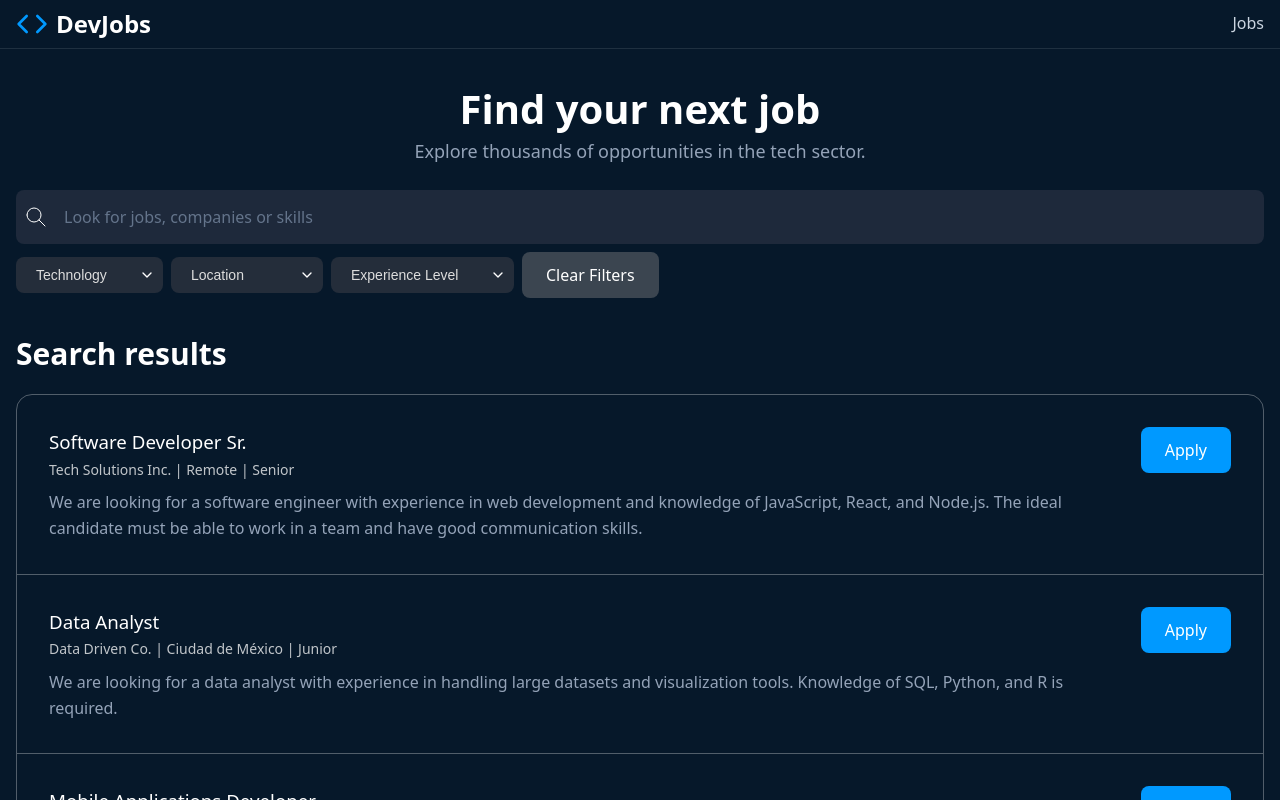
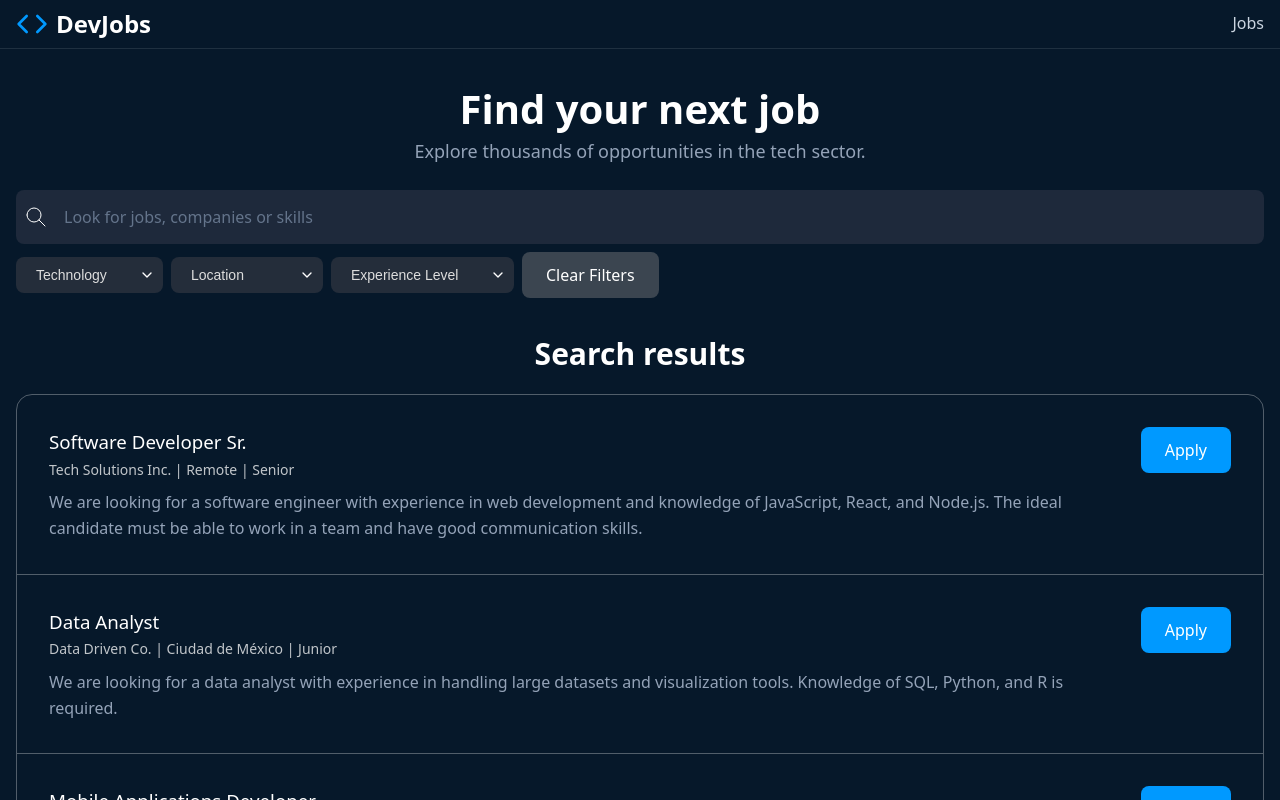
Before and after one commit to anagarcia791/jscamp, a React (Vite) app: page / in a window 1280 px wide. Shown: the top 800 px of the page. Built offline with nearby package versions, Linux system fonts and the light colour scheme.

Commit message:
style added

```diff
--- a/src/components/JobListing.jsx
+++ b/src/components/JobListing.jsx
@@ -3,7 +3,7 @@ import JobCard from "./JobCard.jsx";
 function JobListing({ jobs }) {
   return (
     <>
-      <h2>Search results</h2>
+      <h2 className="search-results-title">Search results</h2>
       <div className="jobs-listings">
         {jobs.map((job) => (
           <JobCard key={job.id} job={job} />
--- a/src/styles/Styles.css
+++ b/src/styles/Styles.css
@@ -331,6 +331,10 @@ footer {
   }
 }
 
+.search-results-title{
+  text-align: center;
+}
+
 /* Feature Cards */
 .jobs-listings {
   border: 1px solid rgba(255, 255, 255, .3);
```
